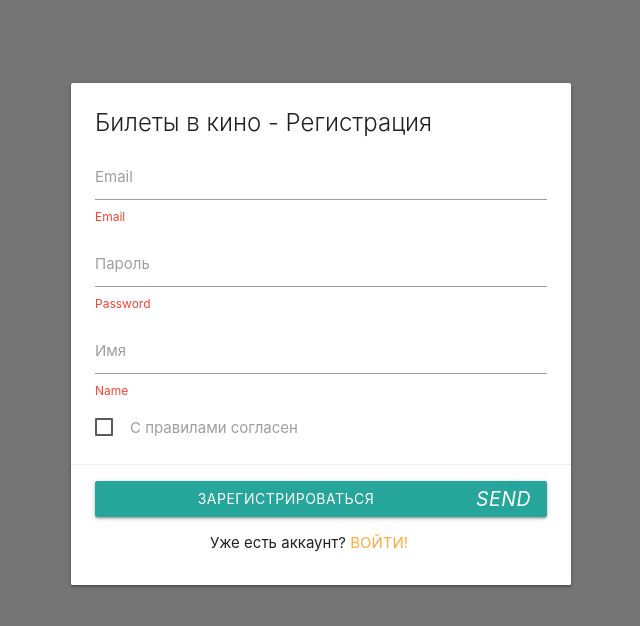
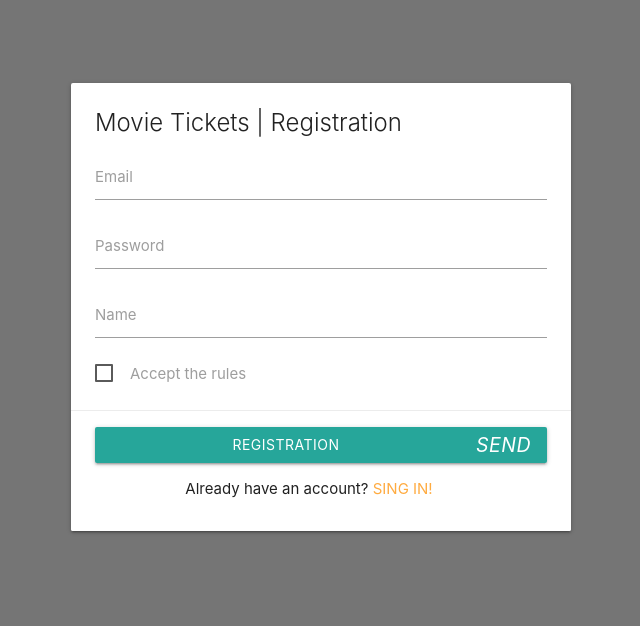
Before and after one commit to 29907ilya/MTProject, a Vue app: page /register in a window 1280 px wide. Shown: the top 626 px of the page, without its empty margins (319-959 px from the left). Built offline with nearby package versions, Linux system fonts and the light colour scheme; the HTML template or start-up script is replaced by a standard one.

Commit message:
added validation to sing-in/register

```diff
--- a/package.json
+++ b/package.json
@@ -12,7 +12,7 @@
     "@vuelidate/validators": "^2.0.0-alpha.25",
     "core-js": "^3.6.5",
     "materialize-css": "^1.0.0-rc.2",
-    "vee-validate": "^3.4.14",
+    "vee-validate": "^4.5.7",
     "vue": "^3.0.0",
     "vue-router": "^4.0.0-0",
     "vuex": "^4.0.0-0",
--- a/src/views/Login.vue
+++ b/src/views/Login.vue
@@ -1,52 +1,85 @@
 <template>
-  <form class="card auth-card" @submit.prevent="submitHandler">
+  <form class="card auth-card" @submit.prevent="onSubmit">
     <div class="card-content">
-      <span class="card-title">Билеты в кино - Вход</span>
+      <span class="card-title">Movie Tickets | Sing In</span>
+
       <div class="input-field">
-        <input
-          id="email"
-          type="text"
-        />
         <label for="email">Email</label>
-        <small class="helper-text invalid">Email</small>
+        <input id="email" type="email" v-model="email" @blur="eBlur" />
+        <small class="helper-text invalid" v-if="eError">{{ eError }}</small>
       </div>
+
       <div class="input-field">
-        <input id="password" type="password" class="validate" />
-        <label for="password">Пароль</label>
-        <small class="helper-text invalid">Password</small>
+        <label for="password">Password</label>
+        <input id="password" type="password" v-model="password" @blur="pBlur" />
+        <small class="helper-text invalid" v-if="pError">{{ pError }}</small>
       </div>
     </div>
+
     <div class="card-action">
       <div>
         <button class="btn waves-effect waves-light auth-submit" type="submit">
-          Войти
+          Enter
           <i class="material-icons right">send</i>
         </button>
       </div>
 
       <p class="center">
-        Нет аккаунта?
-        <router-link to="/register">Зарегистрироваться</router-link>
+        No account?
+        <router-link to="/register">Registration</router-link>
       </p>
     </div>
   </form>
 </template>
 
 <script>
+import * as yup from 'yup'
+import { useField, useForm } from 'vee-validate'
 export default {
   name: 'login',
-  // setup() {
-  //   const {value: email, errorMessage: eError, handleBlur: eBlur} = useField('email')
-  //   const {value: password, errorMessage: pError, handleBlur: pBlur} = useField('password')
-  //   return {
-  //     email,
-  //     password,
-  //     eError,
-  //     pError,
-  //     eBlur,
-  //     pBlur
-  //   }
-  // },
+  setup () {
+    const { handleSubmit } = useForm()
+
+    const {
+      value: email,
+      errorMessage: eError,
+      handleBlur: eBlur
+    } = useField(
+      'email',
+      yup
+        .string()
+        .trim()
+        .required('This is a required field')
+        .email('Email must be valid')
+    )
+
+    const PASS_LENGTH = 6
+
+    const {
+      value: password,
+      errorMessage: pError,
+      handleBlur: pBlur
+    } = useField(
+      'password',
+      yup
+        .string()
+        .trim()
+        .required('This is a required field')
+        .min(PASS_LENGTH, `Password must be at least ${PASS_LENGTH} sumbols`)
+    )
+
+    const onSubmit = handleSubmit((values) => console.log('form:', values))
+
+    return {
+      email,
+      password,
+      eError,
+      pError,
+      eBlur,
+      pBlur,
+      onSubmit
+    }
+  },
   methods: {
     submitHandler () {
       this.$router.push('/')
--- a/src/views/Register.vue
+++ b/src/views/Register.vue
@@ -1,55 +1,129 @@
 <template>
-  <form class="card auth-card">
+  <form class="card auth-card" @submit.prevent="onSubmit">
     <div class="card-content">
-      <span class="card-title">Билеты в кино - Регистрация</span>
+      <span class="card-title">Movie Tickets | Registration</span>
+
       <div class="input-field">
-        <input
-            id="email"
-            type="text"
-        >
         <label for="email">Email</label>
-        <small class="helper-text invalid">Email</small>
+        <input id="email" type="email" v-model="email" @blur="eBlur" />
+        <small class="helper-text invalid" v-if="eError">{{ eError }}</small>
       </div>
+
       <div class="input-field">
-        <input
-            id="password"
-            type="password"
-            class="validate"
-        >
-        <label for="password">Пароль</label>
-        <small class="helper-text invalid">Password</small>
+        <label for="password">Password</label>
+        <input id="password" type="password" v-model="password" @blur="pBlur" />
+        <small class="helper-text invalid" v-if="pError">{{ pError }}</small>
       </div>
+
       <div class="input-field">
-        <input
-            id="name"
-            type="text"
-            class="validate"
-        >
-        <label for="name">Имя</label>
-        <small class="helper-text invalid">Name</small>
+        <input id="name" type="text" v-model="name" @blur="nBlur" />
+        <label for="name">Name</label>
+        <small class="helper-text invalid" v-if="nError">{{ nError }}</small>
       </div>
+
       <p>
         <label>
-          <input type="checkbox" />
-          <span>С правилами согласен</span>
-        </label>
+          <input
+            id="checkbox"
+            type="checkbox"
+            required
+            v-model="checkbox"
+            @blur="cBlur"
+          />
+          <span>Accept the rules</span>
+        </label><br>
+        <small class="helper-text invalid" v-if="cError">{{ cError }}</small>
       </p>
     </div>
     <div class="card-action">
       <div>
-        <button
-            class="btn waves-effect waves-light auth-submit"
-            type="submit"
-        >
-          Зарегистрироваться
+        <button class="btn waves-effect waves-light auth-submit" type="submit">
+          Registration
           <i class="material-icons right">send</i>
         </button>
       </div>
 
       <p class="center">
-        Уже есть аккаунт?
-        <router-link to="/login">Войти!</router-link>
+        Already have an account?
+        <router-link to="/login">Sing in!</router-link>
       </p>
     </div>
   </form>
 </template>
+
+<script>
+import * as yup from 'yup'
+import { useField, useForm } from 'vee-validate'
+
+export default {
+  setup () {
+    const { handleSubmit } = useForm()
+
+    const {
+      value: email,
+      errorMessage: eError,
+      handleBlur: eBlur
+    } = useField(
+      'email',
+      yup
+        .string()
+        .trim()
+        .required('This is a required field')
+        .email('Email must be valid')
+    )
+
+    const PASS_LENGTH = 6
+
+    const {
+      value: password,
+      errorMessage: pError,
+      handleBlur: pBlur
+    } = useField(
+      'password',
+      yup
+        .string()
+        .trim()
+        .required('This is a required field')
+        .min(PASS_LENGTH, `Password must be at least ${PASS_LENGTH} sumbols`)
+    )
+
+    const {
+      value: name,
+      errorMessage: nError,
+      handleBlur: nBlur
+    } = useField(
+      'name',
+      yup.string().trim().required('This is a required field')
+    )
+
+    const {
+      value: checkbox,
+      errorMessage: cError,
+      handleBlur: cBlur
+    } = useField('checkbox', yup.boolean().oneOf([true], 'You have to accept the rules'))
+
+    const onSubmit = handleSubmit((values) => console.log('form:', values))
+
+    return {
+      email,
+      password,
+      name,
+      checkbox,
+      eError,
+      pError,
+      nError,
+      cError,
+      eBlur,
+      pBlur,
+      nBlur,
+      cBlur,
+      onSubmit
+    }
+  },
+  methods: {
+    submitHandler () {
+      this.$router.push('/')
+    }
+  }
+}
+</script>
```
Also changed, not shown: 1 other file (tests, documents, lock files or other folders).
